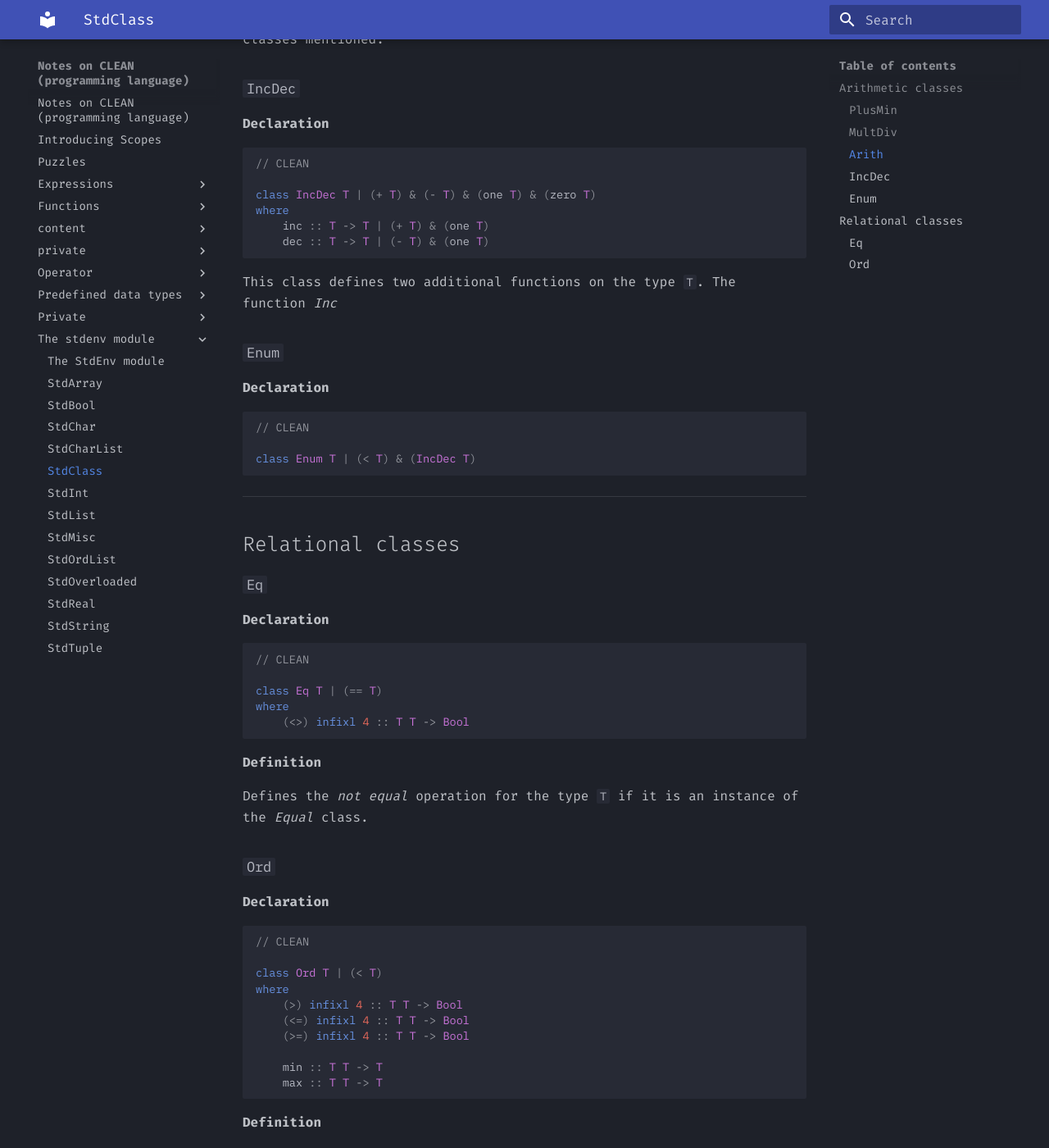
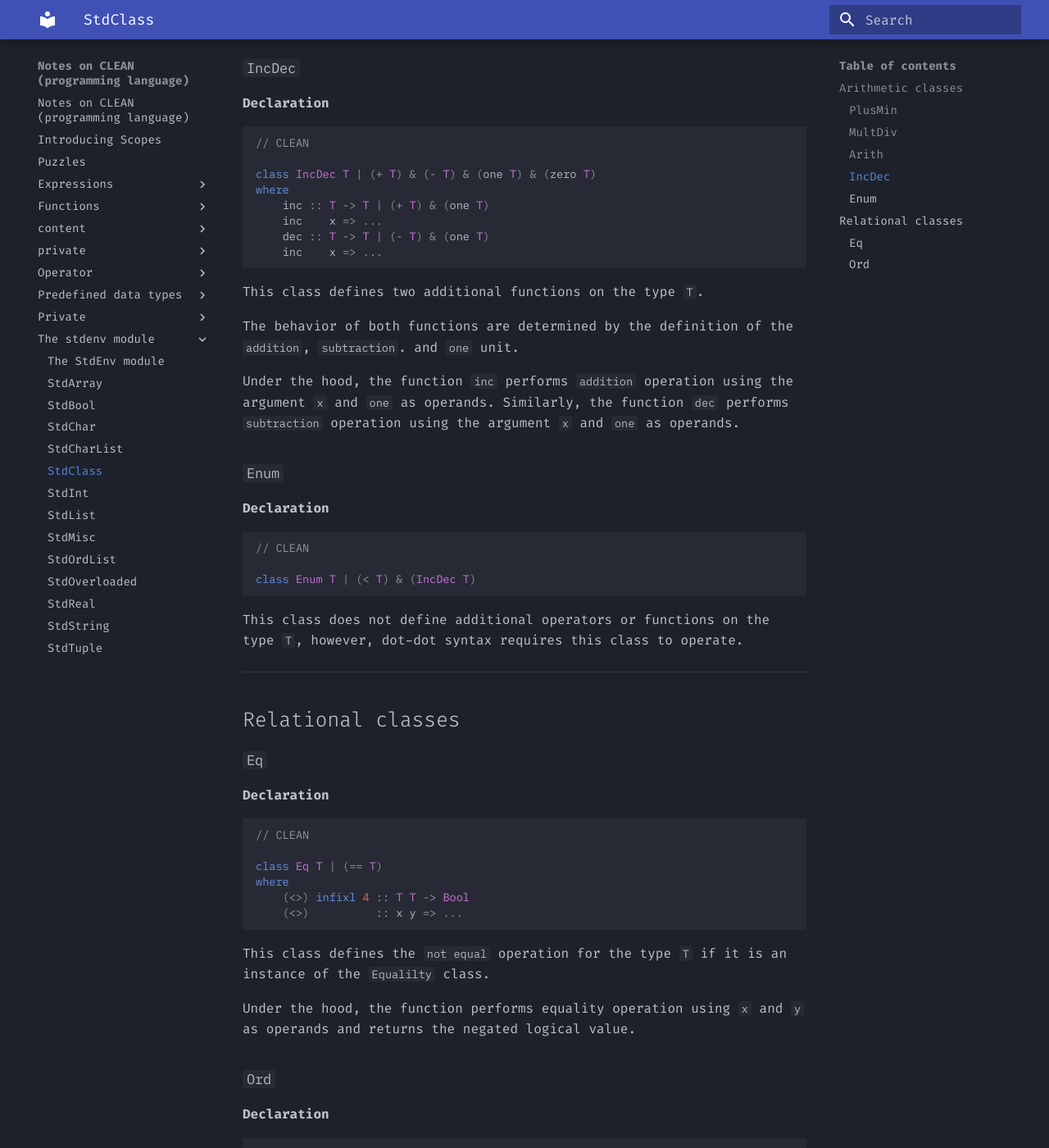
Before and after one commit to Eurydia/notes-on-clean-programming-language, an MkDocs documentation site: the page built from docs/the-stdenv-module/stdclass.md, in a window 1280 px wide and 1400 px high, scrolled down 1437 px. Shown: the whole window at 82% size. Built offline with MkDocs 1.6.1 and Material for MkDocs 9.7.7, drawn with Linux system fonts in a browser that asks for light colours; some of the changed text lies outside the part shown.

Commit message:
Update stdclass.md

````diff
--- a/docs/the-stdenv-module/stdclass.md
+++ b/docs/the-stdenv-module/stdclass.md
@@ -64,11 +64,17 @@ Instead of writing all classes, you can simply use this class instead, given tha
 class IncDec T | (+ T) & (- T) & (one T) & (zero T)
 where
     inc :: T -> T | (+ T) & (one T)
+    inc    x => ...
     dec :: T -> T | (- T) & (one T)
+    inc    x => ...
 ```
 
 This class defines two additional functions on the type `T`.
-The function *Inc*
+
+The behavior of both functions are determined by the definition of the `addition`, `subtraction`. and `one` unit.
+
+Under the hood, the function `inc` performs `addition` operation using the argument `x` and `one` as operands.
+Similarly, the function `dec` performs `subtraction` operation using the argument `x` and `one` as operands.
 
 ### `Enum`
 
@@ -79,6 +85,8 @@ The function *Inc*
 
 class Enum T | (< T) & (IncDec T)
 ```
+
+This class does not define additional operators or functions on the type `T`, however, dot-dot syntax requires this class to operate.
 
 ---
 
@@ -94,11 +102,12 @@ class Enum T | (< T) & (IncDec T)
 class Eq T | (== T)
 where
     (<>) infixl 4 :: T T -> Bool
+    (<>)          :: x y => ...
 ```
 
-**Definition**
+This class defines the `not equal` operation for the type `T` if it is an instance of the `Equalilty` class.
 
-Defines the *not equal* operation for the type `T` if it is an instance of the *Equal* class.
+Under the hood, the function performs equality operation using `x` and `y` as operands and returns the negated logical value.
 
 ### `Ord`
 
@@ -109,14 +118,24 @@ Defines the *not equal* operation for the type `T` if it is an instance of the *
 
 class Ord T | (< T)
 where
-    (>) infixl 4 :: T T -> Bool
+    (>)  infixl 4 :: T T  -> Bool
+    (>)           :: x y  => ...
+
 	(<=) infixl 4 :: T T -> Bool
+	(<=)          :: x y => ...
+
     (>=) infixl 4 :: T T -> Bool
+	(>=)          :: x y => ...
 
     min :: T T -> T
+    min :: x y => ...
+
     max :: T T -> T
+    max :: x y => ...
 ```
 
 **Definition**
 
-Defines the *less than or equal to*, *greater than*, and *greater than or equal to* operations, as well as, the *min*, and *max* functions for the type `T` if it is an instance of the *less than* class.
+Defines the rest of the relational operations, as well as, the `min`, and `max` functions for the type `T` if it is an instance of the `Less than` class.
+
+The operators and functions are defined in terms of less than relation and `not` function (unary operator).
````
Also changed, not shown: other parts of docs/the-stdenv-module/stdclass.md (+2 -2 lines).
